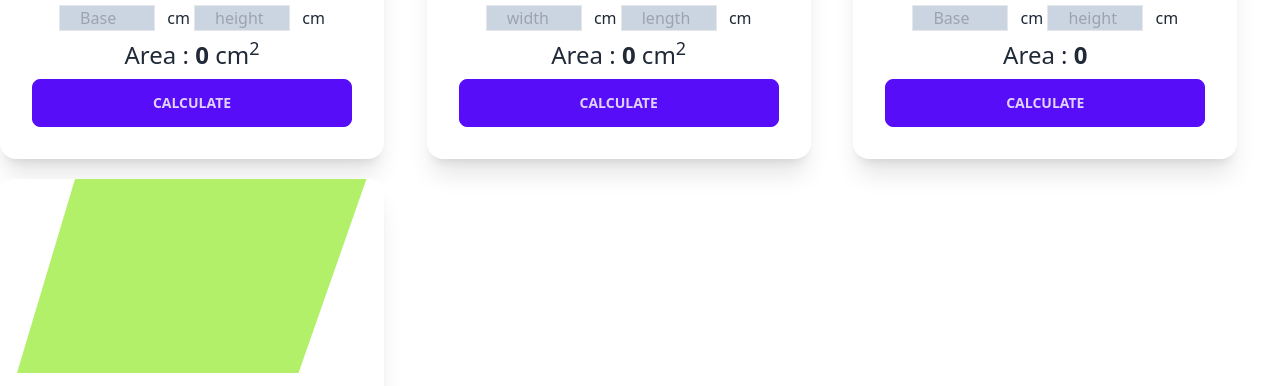
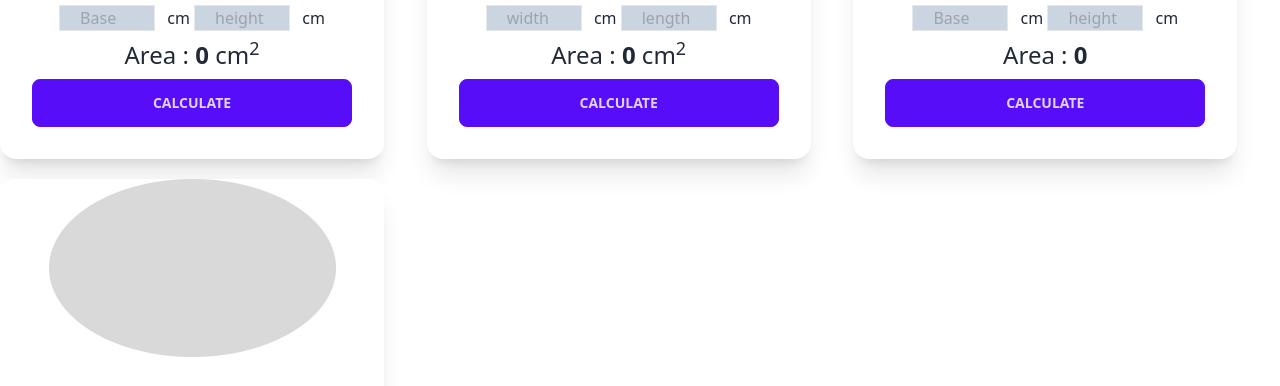
Before and after one commit to priom121/calculation, a plain HTML site: page index.html in a window 1280 px wide. Shown: the part 337-723 px from the top of the page. Drawn offline with nearby package versions, Linux system fonts and the light colour scheme.

Commit message:
added a picture

```diff
--- a/index.html
+++ b/index.html
@@ -70,7 +70,7 @@
       <!--Ellipsis -card                         -->
 
  <div class="card w-96 bg-base-100 shadow-xl mt-5">
-  <figure><img src="/images/parallelogram.png" alt="Shoes" /></figure>
+  <figure><img src="/images/ellipse.png" alt="Shoes" /></figure>
   <div class="card-body text-center">
    <h2 class="card-title text-3xl justify-center ">Ellipsis</h2>
    <p> Area (A) = πab </p>
```
